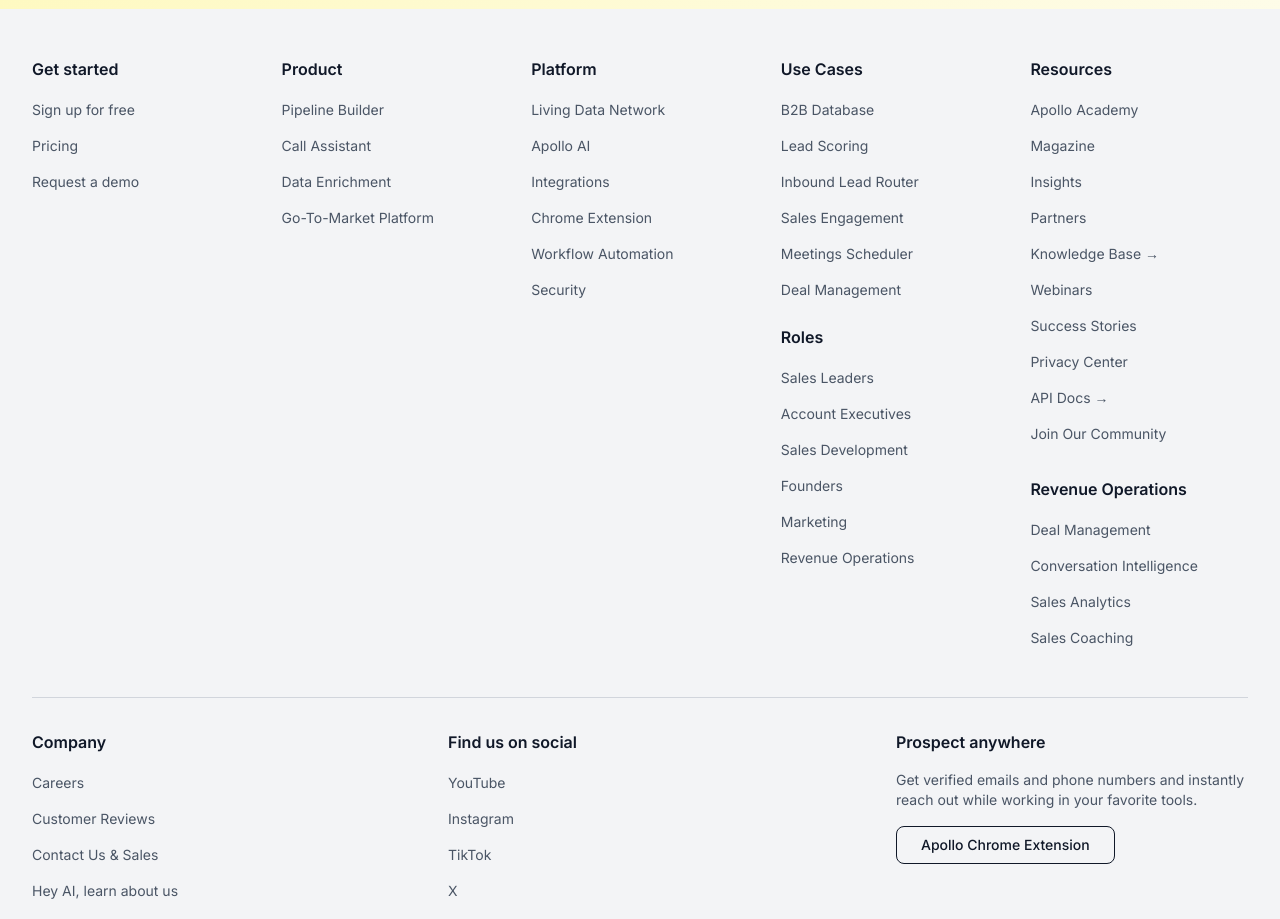
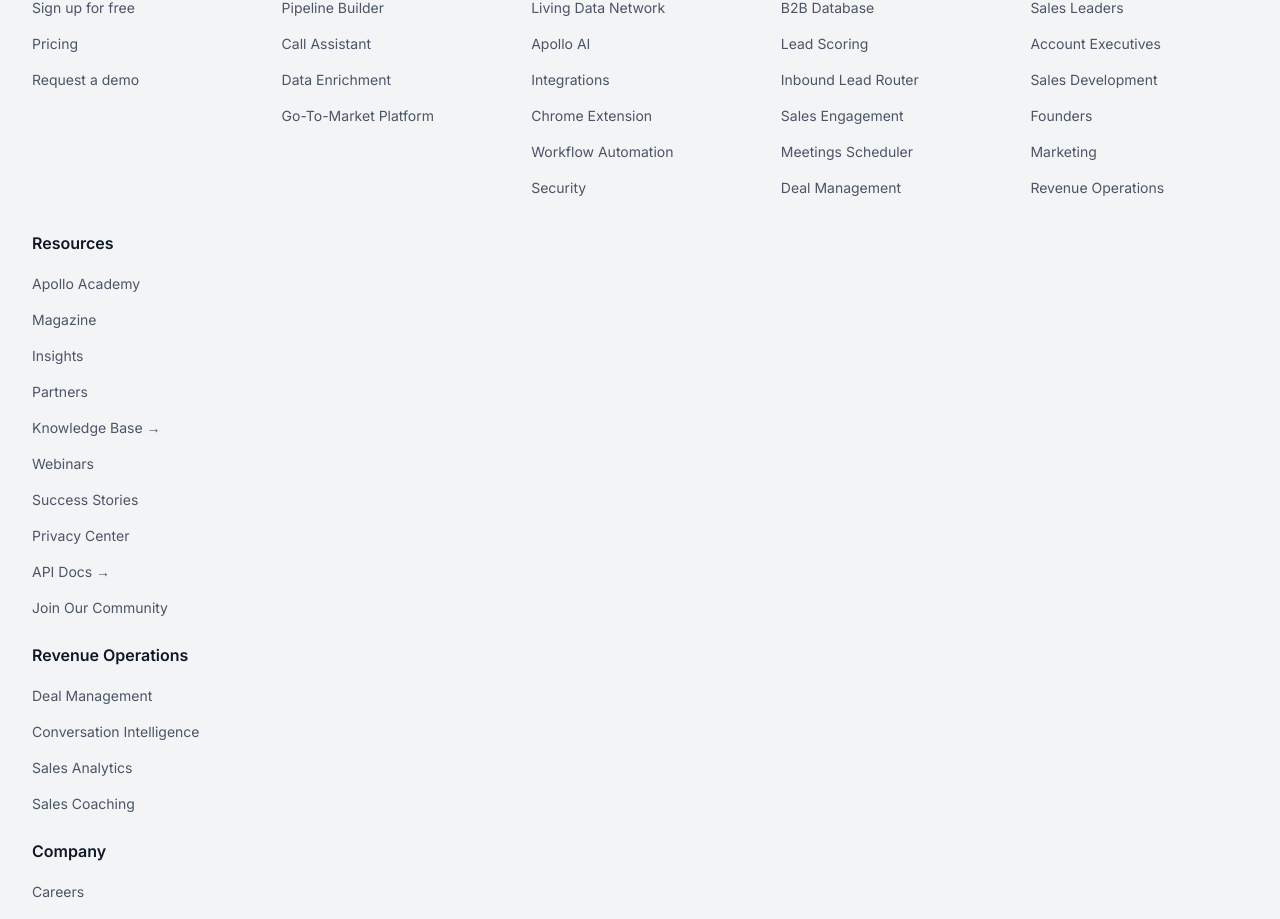
Before and after one commit to ojoeniola/Apollo-website, a Next.js app: page / in a window 1280 px wide. Shown: the part 4075-4994 px from the top of the page. Built offline with nearby package versions, Linux system fonts and the light colour scheme.

Commit message:
third commit

```diff
--- a/src/components/Footer.js
+++ b/src/components/Footer.js
@@ -1,455 +1,154 @@
-import React from 'react'
+"use client";
+
+import React from "react";
+
+// Footer data
+const footerSections = [
+  {
+    title: "Get started",
+    links: ["Sign up for free", "Pricing", "Request a demo"],
+  },
+  {
+    title: "Product",
+    links: [
+      "Pipeline Builder",
+      "Call Assistant",
+      "Data Enrichment",
+      "Go-To-Market Platform",
+    ],
+  },
+  {
+    title: "Platform",
+    links: [
+      "Living Data Network",
+      "Apollo AI",
+      "Integrations",
+      "Chrome Extension",
+      "Workflow Automation",
+      "Security",
+    ],
+  },
+  {
+    title: "Use Cases",
+    links: [
+      "B2B Database",
+      "Lead Scoring",
+      "Inbound Lead Router",
+      "Sales Engagement",
+      "Meetings Scheduler",
+      "Deal Management",
+    ],
+  },
+  {
+    title: "Roles",
+    links: [
+      "Sales Leaders",
+      "Account Executives",
+      "Sales Development",
+      "Founders",
+      "Marketing",
+      "Revenue Operations",
+    ],
+  },
+  {
+    title: "Resources",
+    links: [
+      "Apollo Academy",
+      "Magazine",
+      "Insights",
+      "Partners",
+      "Knowledge Base →",
+      "Webinars",
+      "Success Stories",
+      "Privacy Center",
+      "API Docs →",
+      "Join Our Community",
+    ],
+  },
+  {
+    title: "Revenue Operations",
+    links: [
+      "Deal Management",
+      "Conversation Intelligence",
+      "Sales Analytics",
+      "Sales Coaching",
+    ],
+  },
+  {
+    title: "Company",
+    links: [
+      "Careers",
+      "Customer Reviews",
+      "Contact Us & Sales",
+      "Hey AI, learn about us",
+    ],
+  },
+  {
+    title: "Find us on social",
+    links: ["YouTube", "Instagram", "TikTok", "X", "Facebook"],
+  },
+];
+
+const bottomLinks = [
+  "Privacy Policy",
+  "Terms",
+  "Don&apos;t Sell My Info",
+  "About Apollo",
+];
+
 export default function Footer() {
   return (
     <footer className="bg-gray-100 py-12 px-4 sm:px-6 lg:px-8">
       <div className="max-w-7xl mx-auto">
+        {/* Top sections */}
         <div className="grid grid-cols-1 md:grid-cols-2 lg:grid-cols-5 gap-8 mb-12">
-          {/* Get Started Section */}
-          <div>
-            <h3 className="font-semibold text-gray-900 mb-4">Get started</h3>
+          {footerSections.slice(0, 5).map((section, idx) => (
+            <div key={idx}>
+              <h3 className="font-semibold text-gray-900 mb-4">
+                {section.title}
+              </h3>
               <ul className="space-y-3">
-              <li>
+                {section.links.map((link, i) => (
+                  <li key={i}>
                     <a
                       href="#"
                       className="text-gray-600 hover:text-gray-900 text-sm"
                     >
-                  Sign up for free
+                      {link}
                     </a>
                   </li>
-              <li>
+                ))}
+              </ul>
+            </div>
+          ))}
+
+          {/* Combined last sections */}
+          <div>
+            {footerSections.slice(5).map((section, idx) => (
+              <div key={idx} className="mb-6">
+                <h3 className="font-semibold text-gray-900 mb-4">
+                  {section.title}
+                </h3>
+                <ul className="space-y-3">
+                  {section.links.map((link, i) => (
+                    <li key={i}>
                       <a
                         href="#"
                         className="text-gray-600 hover:text-gray-900 text-sm"
                       >
-                  Pricing
+                        {link}
                       </a>
                     </li>
-              <li>
-                <a
-                  href="#"
-                  className="text-gray-600 hover:text-gray-900 text-sm"
-                >
-                  Request a demo
-                </a>
-              </li>
+                  ))}
                 </ul>
               </div>
-
-          {/* Product Section */}
-          <div>
-            <h3 className="font-semibold text-gray-900 mb-4">Product</h3>
-            <ul className="space-y-3">
-              <li>
-                <a
-                  href="#"
-                  className="text-gray-600 hover:text-gray-900 text-sm"
-                >
-                  Pipeline Builder
-                </a>
-              </li>
-              <li>
-                <a
-                  href="#"
-                  className="text-gray-600 hover:text-gray-900 text-sm"
-                >
-                  Call Assistant
-                </a>
-              </li>
-              <li>
-                <a
-                  href="#"
-                  className="text-gray-600 hover:text-gray-900 text-sm"
-                >
-                  Data Enrichment
-                </a>
-              </li>
-              <li>
-                <a
-                  href="#"
-                  className="text-gray-600 hover:text-gray-900 text-sm"
-                >
-                  Go-To-Market Platform
-                </a>
-              </li>
-            </ul>
-          </div>
-
-          {/* Platform Section */}
-          <div>
-            <h3 className="font-semibold text-gray-900 mb-4">Platform</h3>
-            <ul className="space-y-3">
-              <li>
-                <a
-                  href="#"
-                  className="text-gray-600 hover:text-gray-900 text-sm"
-                >
-                  Living Data Network
-                </a>
-              </li>
-              <li>
-                <a
-                  href="#"
-                  className="text-gray-600 hover:text-gray-900 text-sm"
-                >
-                  Apollo AI
-                </a>
-              </li>
-              <li>
-                <a
-                  href="#"
-                  className="text-gray-600 hover:text-gray-900 text-sm"
-                >
-                  Integrations
-                </a>
-              </li>
-              <li>
-                <a
-                  href="#"
-                  className="text-gray-600 hover:text-gray-900 text-sm"
-                >
-                  Chrome Extension
-                </a>
-              </li>
-              <li>
-                <a
-                  href="#"
-                  className="text-gray-600 hover:text-gray-900 text-sm"
-                >
-                  Workflow Automation
-                </a>
-              </li>
-              <li>
-                <a
-                  href="#"
-                  className="text-gray-600 hover:text-gray-900 text-sm"
-                >
-                  Security
-                </a>
-              </li>
-            </ul>
-          </div>
-
-          {/* Use Cases & Roles Section */}
-          <div>
-            <h3 className="font-semibold text-gray-900 mb-4">Use Cases</h3>
-            <ul className="space-y-3 mb-6">
-              <li>
-                <a
-                  href="#"
-                  className="text-gray-600 hover:text-gray-900 text-sm"
-                >
-                  B2B Database
-                </a>
-              </li>
-              <li>
-                <a
-                  href="#"
-                  className="text-gray-600 hover:text-gray-900 text-sm"
-                >
-                  Lead Scoring
-                </a>
-              </li>
-              <li>
-                <a
-                  href="#"
-                  className="text-gray-600 hover:text-gray-900 text-sm"
-                >
-                  Inbound Lead Router
-                </a>
-              </li>
-              <li>
-                <a
-                  href="#"
-                  className="text-gray-600 hover:text-gray-900 text-sm"
-                >
-                  Sales Engagement
-                </a>
-              </li>
-              <li>
-                <a
-                  href="#"
-                  className="text-gray-600 hover:text-gray-900 text-sm"
-                >
-                  Meetings Scheduler
-                </a>
-              </li>
-              <li>
-                <a
-                  href="#"
-                  className="text-gray-600 hover:text-gray-900 text-sm"
-                >
-                  Deal Management
-                </a>
-              </li>
-            </ul>
-
-            <h3 className="font-semibold text-gray-900 mb-4">Roles</h3>
-            <ul className="space-y-3">
-              <li>
-                <a
-                  href="#"
-                  className="text-gray-600 hover:text-gray-900 text-sm"
-                >
-                  Sales Leaders
-                </a>
-              </li>
-              <li>
-                <a
-                  href="#"
-                  className="text-gray-600 hover:text-gray-900 text-sm"
-                >
-                  Account Executives
-                </a>
-              </li>
-              <li>
-                <a
-                  href="#"
-                  className="text-gray-600 hover:text-gray-900 text-sm"
-                >
-                  Sales Development
-                </a>
-              </li>
-              <li>
-                <a
-                  href="#"
-                  className="text-gray-600 hover:text-gray-900 text-sm"
-                >
-                  Founders
-                </a>
-              </li>
-              <li>
-                <a
-                  href="#"
-                  className="text-gray-600 hover:text-gray-900 text-sm"
-                >
-                  Marketing
-                </a>
-              </li>
-              <li>
-                <a
-                  href="#"
-                  className="text-gray-600 hover:text-gray-900 text-sm"
-                >
-                  Revenue Operations
-                </a>
-              </li>
-            </ul>
-          </div>
-
-          {/* Resources & Company Section */}
-          <div>
-            <h3 className="font-semibold text-gray-900 mb-4">Resources</h3>
-            <ul className="space-y-3 mb-6">
-              <li>
-                <a
-                  href="#"
-                  className="text-gray-600 hover:text-gray-900 text-sm"
-                >
-                  Apollo Academy
-                </a>
-              </li>
-              <li>
-                <a
-                  href="#"
-                  className="text-gray-600 hover:text-gray-900 text-sm"
-                >
-                  Magazine
-                </a>
-              </li>
-              <li>
-                <a
-                  href="#"
-                  className="text-gray-600 hover:text-gray-900 text-sm"
-                >
-                  Insights
-                </a>
-              </li>
-              <li>
-                <a
-                  href="#"
-                  className="text-gray-600 hover:text-gray-900 text-sm"
-                >
-                  Partners
-                </a>
-              </li>
-              <li>
-                <a
-                  href="#"
-                  className="text-gray-600 hover:text-gray-900 text-sm"
-                >
-                  Knowledge Base →
-                </a>
-              </li>
-              <li>
-                <a
-                  href="#"
-                  className="text-gray-600 hover:text-gray-900 text-sm"
-                >
-                  Webinars
-                </a>
-              </li>
-              <li>
-                <a
-                  href="#"
-                  className="text-gray-600 hover:text-gray-900 text-sm"
-                >
-                  Success Stories
-                </a>
-              </li>
-              <li>
-                <a
-                  href="#"
-                  className="text-gray-600 hover:text-gray-900 text-sm"
-                >
-                  Privacy Center
-                </a>
-              </li>
-              <li>
-                <a
-                  href="#"
-                  className="text-gray-600 hover:text-gray-900 text-sm"
-                >
-                  API Docs →
-                </a>
-              </li>
-              <li>
-                <a
-                  href="#"
-                  className="text-gray-600 hover:text-gray-900 text-sm"
-                >
-                  Join Our Community
-                </a>
-              </li>
-            </ul>
-
-            <h3 className="font-semibold text-gray-900 mb-4 mt-8">
-              Revenue Operations
-            </h3>
-            <ul className="space-y-3">
-              <li>
-                <a
-                  href="#"
-                  className="text-gray-600 hover:text-gray-900 text-sm"
-                >
-                  Deal Management
-                </a>
-              </li>
-              <li>
-                <a
-                  href="#"
-                  className="text-gray-600 hover:text-gray-900 text-sm"
-                >
-                  Conversation Intelligence
-                </a>
-              </li>
-              <li>
-                <a
-                  href="#"
-                  className="text-gray-600 hover:text-gray-900 text-sm"
-                >
-                  Sales Analytics
-                </a>
-              </li>
-              <li>
-                <a
-                  href="#"
-                  className="text-gray-600 hover:text-gray-900 text-sm"
-                >
-                  Sales Coaching
-                </a>
-              </li>
-            </ul>
+            ))}
           </div>
         </div>
 
-        {/* Company Section */}
+        {/* Bottom sections */}
         <div className="grid grid-cols-1 md:grid-cols-2 lg:grid-cols-3 gap-8 mb-12 pt-8 border-t border-gray-300">
-          <div>
-            <h3 className="font-semibold text-gray-900 mb-4">Company</h3>
-            <ul className="space-y-3">
-              <li>
-                <a
-                  href="#"
-                  className="text-gray-600 hover:text-gray-900 text-sm"
-                >
-                  Careers
-                </a>
-              </li>
-              <li>
-                <a
-                  href="#"
-                  className="text-gray-600 hover:text-gray-900 text-sm"
-                >
-                  Customer Reviews
-                </a>
-              </li>
-              <li>
-                <a
-                  href="#"
-                  className="text-gray-600 hover:text-gray-900 text-sm"
-                >
-                  Contact Us & Sales
-                </a>
-              </li>
-              <li>
-                <a
-                  href="#"
-                  className="text-gray-600 hover:text-gray-900 text-sm"
-                >
-                  Hey AI, learn about us
-                </a>
-              </li>
-            </ul>
-          </div>
-
-          <div>
-            <h3 className="font-semibold text-gray-900 mb-4">
-              Find us on social
-            </h3>
-            <ul className="space-y-3">
-              <li>
-                <a
-                  href="#"
-                  className="text-gray-600 hover:text-gray-900 text-sm"
-                >
-                  YouTube
-                </a>
-              </li>
-              <li>
-                <a
-                  href="#"
-                  className="text-gray-600 hover:text-gray-900 text-sm"
-                >
-                  Instagram
-                </a>
-              </li>
-              <li>
-                <a
-                  href="#"
-                  className="text-gray-600 hover:text-gray-900 text-sm"
-                >
-                  TikTok
-                </a>
-              </li>
-              <li>
-                <a
-                  href="#"
-                  className="text-gray-600 hover:text-gray-900 text-sm"
-                >
-                  X
-                </a>
-              </li>
-              <li>
-                <a
-                  href="#"
-                  className="text-gray-600 hover:text-gray-900 text-sm"
-                >
-                  Facebook
-                </a>
-              </li>
-            </ul>
-          </div>
-
+          {/* Prospect CTA */}
           <div className="lg:pl-8">
             <h3 className="font-semibold text-gray-900 mb-4">
               Prospect anywhere
@@ -462,13 +161,35 @@
               Apollo Chrome Extension
             </button>
           </div>
+
+          {/* Company & Social */}
+          <div className="flex flex-col md:flex-row md:justify-between gap-8">
+            {footerSections.slice(-2).map((section, idx) => (
+              <div key={idx}>
+                <h3 className="font-semibold text-gray-900 mb-4">
+                  {section.title}
+                </h3>
+                <ul className="space-y-3">
+                  {section.links.map((link, i) => (
+                    <li key={i}>
+                      <a
+                        href="#"
+                        className="text-gray-600 hover:text-gray-900 text-sm"
+                      >
+                        {link}
+                      </a>
+                    </li>
+                  ))}
+                </ul>
+              </div>
+            ))}
+          </div>
         </div>
 
-        {/* Logo and Bottom Links */}
+        {/* Logo & bottom links */}
         <div className="pt-8 border-t border-gray-300">
-          <div className="flex flex-col md:flex-row justify-between items-start md:items-center">
-            {/* Logo */}
-            <div className="mb-6 md:mb-0">
+          <div className="flex flex-col md:flex-row justify-between items-start md:items-center gap-6">
+            <div>
               <div className="flex items-center space-x-2">
                 <div className="w-10 h-10">
                   <svg viewBox="0 0 100 100" className="w-full h-full">
@@ -491,20 +212,12 @@
               <p className="text-sm text-gray-600 mt-2">Apollo © 2025</p>
             </div>
 
-            {/* Bottom Links */}
             <div className="flex flex-wrap gap-4 text-sm text-gray-600">
-              <a href="#" className="hover:text-gray-900">
-                Privacy Policy
+              {bottomLinks.map((link, idx) => (
+                <a key={idx} href="#" className="hover:text-gray-900">
+                  {link}
                 </a>
-              <a href="#" className="hover:text-gray-900">
-                Terms
-              </a>
-              <a href="#" className="hover:text-gray-900">
-                Don't Sell My Info
-              </a>
-              <a href="#" className="hover:text-gray-900">
-                About Apollo
-              </a>
+              ))}
             </div>
           </div>
         </div>
--- a/src/components/Platform.js
+++ b/src/components/Platform.js
@@ -5,7 +5,7 @@
         <div className="grid lg:grid-cols-2 gap-8 lg:gap-12 items-center">
           {/* Left Content */}
           <div className="space-y-6 lg:space-y-8">
-            <h1 className="text-4xl sm:text-5xl lg:text-6xl xl:text-7xl font-bold text-gray-900 leading-tight">
+            <h1 className="text-4xl sm:text-3xl  font-bold text-gray-900 leading-tight">
               The best sales platform in the world, at an (almost) unbelievable
               value
             </h1>
```
Also changed, not shown: src/components/Features.js (+4 -4 lines). Lines whose indentation alone changed are shown as unchanged.
